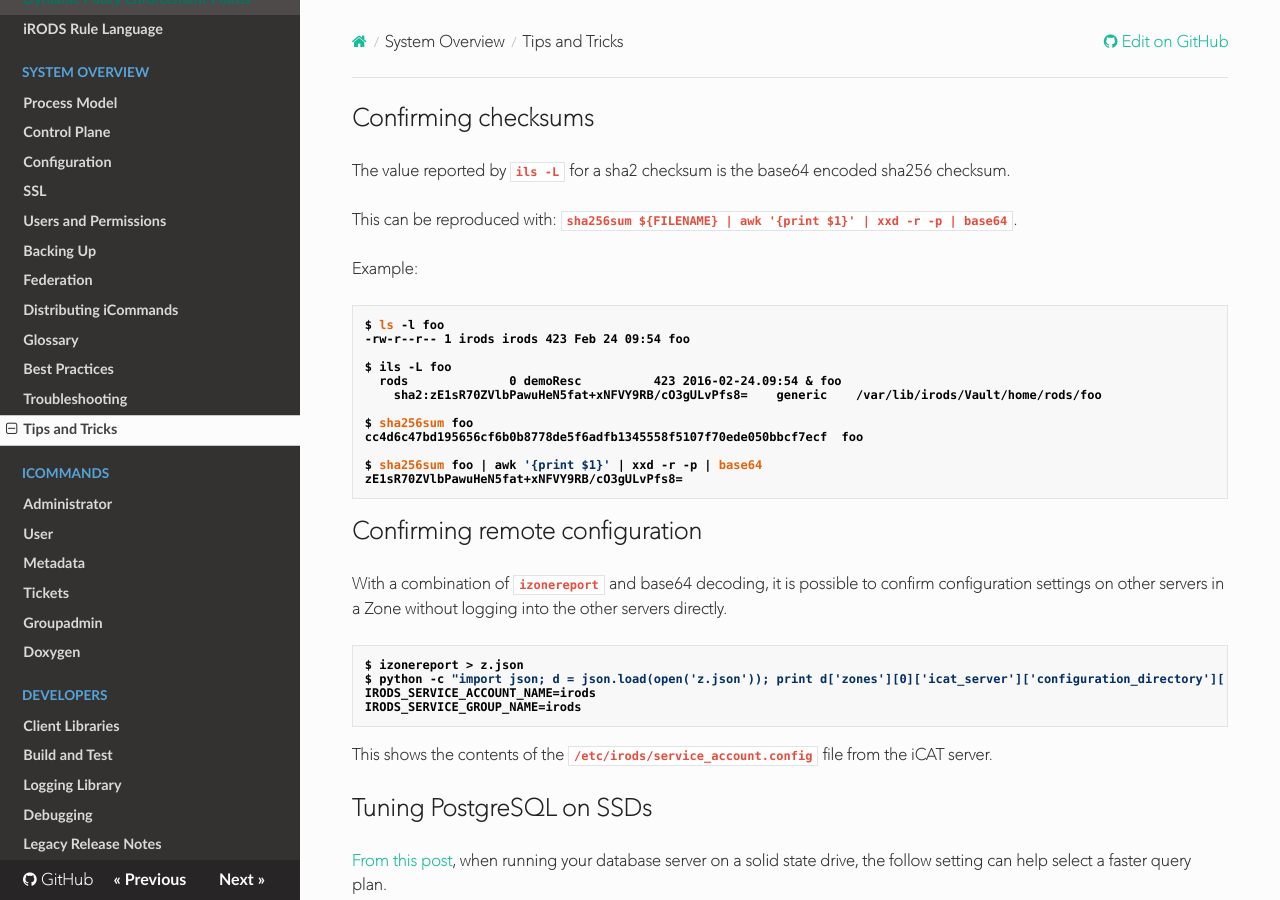
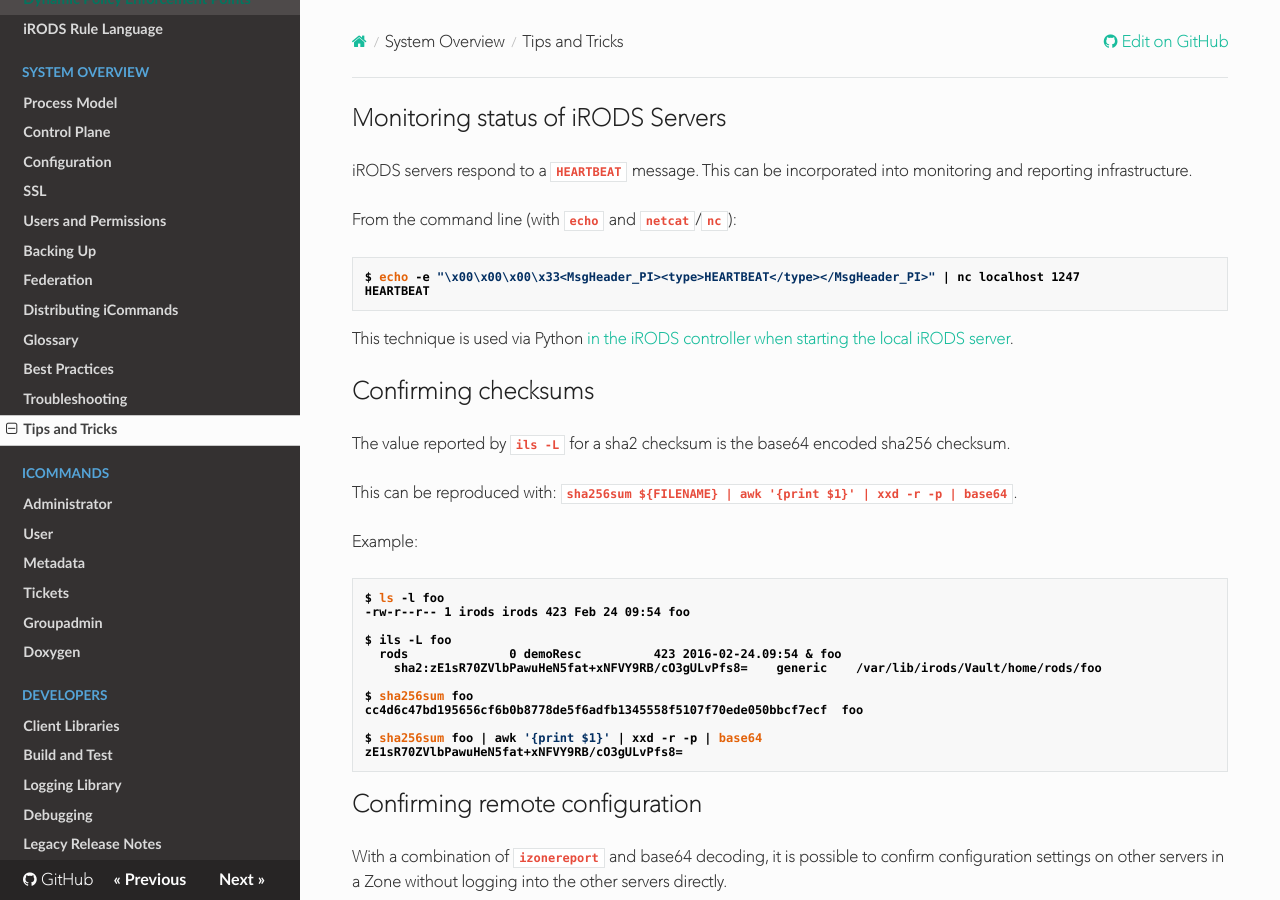
Before and after one commit to irods/irods_docs, an MkDocs documentation site: the page built from docs/system_overview/tips_and_tricks.md, in a window 1280 px wide and 900 px high. Built offline with MkDocs 1.6.1, drawn with Linux system fonts in a browser that asks for light colours; nearby versions of some CDN libraries.

Commit message:
[irods/irods#4882] add tip on using heartbeat for monitoring

````diff
--- a/docs/system_overview/tips_and_tricks.md
+++ b/docs/system_overview/tips_and_tricks.md
@@ -1,3 +1,15 @@
+## Monitoring status of iRODS Servers
+
+iRODS servers respond to a `HEARTBEAT` message.  This can be incorporated into monitoring and reporting infrastructure.
+
+From the command line (with `echo` and `netcat`/`nc`):
+```bash
+$ echo -e "\x00\x00\x00\x33<MsgHeader_PI><type>HEARTBEAT</type></MsgHeader_PI>" | nc localhost 1247
+HEARTBEAT
+```
+
+This technique is used via Python [in the iRODS controller when starting the local iRODS server](https://github.com/irods/irods/blob/a4c97f8a65bd8d2b5d7a505612f2d9d670d33957/scripts/irods/controller.py#L103-L113).
+
 ## Confirming checksums
 
 The value reported by `ils -L` for a sha2 checksum is the base64 encoded sha256 checksum.
````
